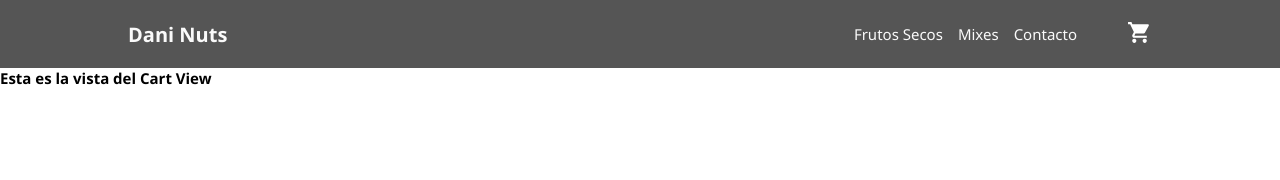
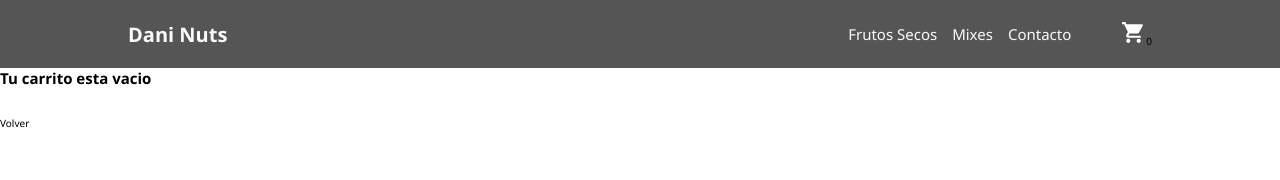
Before and after one commit to danielagenaro98/E-Commerce, a React (Create React App) app: page /cart in a window 1280 px wide. Shown: the top 180 px of the page. Built offline with nearby package versions, Linux system fonts and the light colour scheme.

Commit message:
New CartContext and CartWidget

```diff
--- a/src/App.js
+++ b/src/App.js
@@ -3,9 +3,11 @@ import CartView from './components/CartView';
 import ItemDetailContainer from './components/ItemDetailContainer';
 import ItemListContainer from './components/ItemListContainer';
 import Navbar from './components/Navbar';
+import { CartProvider } from './context/CartContext';
 
 function App() {
   return (
+    <CartProvider>
       <BrowserRouter>
         <Navbar brand="Dani Nuts" />
         <Routes>
@@ -16,6 +18,7 @@ function App() {
           <Route path="*" element={<Navigate to="/" />} />
         </Routes>
       </BrowserRouter>
+    </CartProvider>
   );
 }
 
--- a/src/components/CartView.js
+++ b/src/components/CartView.js
@@ -1,7 +1,52 @@
+import { useContext } from 'react';
+import { CartContext } from '../context/CartContext';
+import DeleteIcon from '@mui/icons-material/Delete';
+import { Link } from 'react-router-dom';
+
 const CartView = () => {
+  const { cart, cartTotal, cleanCart, removeFromCart } =
+    useContext(CartContext);
   return (
     <div>
-      <h2>Esta es la vista del Cart View</h2>
+      {cart.length === 0 ? (
+        <>
+          <h2>Tu carrito esta vacio</h2>
+          <br />
+          <br />
+          <Link to="/"> Volver </Link>
+        </>
+      ) : (
+        <>
+          <br />
+          <h2>Tu Compra</h2>
+          <br />
+          <hr />
+          {cart.map((el) => (
+            <div key={el.id}>
+              <h3>{el.nombre}</h3>
+              <p>${el.precio}</p>
+              <p>Cantidad: {el.cantidad}</p>
+              <br />
+              <button
+                onClick={() => {
+                  removeFromCart(el.id);
+                }}
+              >
+                <DeleteIcon sx={{ color: 'red', fontSize: 25 }} />
+              </button>
+            </div>
+          ))}
+          <hr />
+          <br />
+          <h4>Total: ${cartTotal()}</h4>
+          <br />
+          <br />
+          <button onClick={cleanCart}>Vaciar Carrito</button>
+          <br />
+          <br />
+          <button>Terminar mi compra</button>
+        </>
+      )}
     </div>
   );
 };
--- /dev/null
+++ b/src/components/CartWidget.js
@@ -0,0 +1,14 @@
+import ShoppingCartIcon from '@mui/icons-material/ShoppingCart';
+import { useContext } from 'react';
+import { CartContext } from '../context/CartContext';
+
+export const CartWidget = () => {
+  const { cartLength } = useContext(CartContext);
+
+  return (
+    <div>
+      <ShoppingCartIcon sx={{ color: 'white', fontSize: 25 }} />
+      <span>{cartLength()}</span>
+    </div>
+  );
+};
--- a/src/components/ItemDetail.js
+++ b/src/components/ItemDetail.js
@@ -2,8 +2,13 @@ import ItemCount from './ItemCount';
 import classes from './Item.module.scss';
 import { useNavigate } from 'react-router';
 import useCounter from './useCounter';
+import { useContext } from 'react';
+import { CartContext } from '../context/CartContext';
+import { Link } from 'react-router-dom';
 
 const ItemDetail = ({ item }) => {
+  const { addCart, isInCart } = useContext(CartContext);
+
   const { counter, increment, decrement } = useCounter(0, 10);
 
   const navigate = useNavigate();
@@ -13,10 +18,11 @@ const ItemDetail = ({ item }) => {
   };
 
   const handleAddCart = () => {
-    console.log('Item agregado', {
+    counter > 0 &&
+      addCart({
         id: item.id,
-      precio: item.price,
-      nombre: item.name,
+        precio: item.precio,
+        nombre: item.nombre,
         cantidad: counter,
       });
   };
@@ -28,6 +34,7 @@ const ItemDetail = ({ item }) => {
         <p className={classes.size}>Cantidad: {item.cantidad}</p>
         <p className={classes.price}>Precio: ${item.precio}</p>
       </div>
+      {!isInCart(item.id) ? (
         <div>
           <ItemCount
             increment={increment}
@@ -36,7 +43,13 @@ const ItemDetail = ({ item }) => {
             counter={counter}
           />
         </div>
+      ) : (
+        <Link to="/cart">Terminar mi compra</Link>
+      )}
+
       <br />
+      <br />
+
       <button onClick={handleback}>Volver</button>
     </div>
   );
--- a/src/components/Navbar.js
+++ b/src/components/Navbar.js
@@ -1,5 +1,5 @@
-import ShoppingCartIcon from '@mui/icons-material/ShoppingCart';
 import { Link } from 'react-router-dom';
+import { CartWidget } from './CartWidget';
 
 import classes from './Navbar.module.scss';
 
@@ -30,7 +30,7 @@ const Navbar = (props) => {
           </ul>
         </nav>
         <Link className={classes.item} to="/cart">
-          <ShoppingCartIcon sx={{ color: 'white', fontSize: 25 }} />
+          <CartWidget />
         </Link>
       </div>
     </header>
--- /dev/null
+++ b/src/context/CartContext.js
@@ -0,0 +1,50 @@
+import { createContext, useState } from 'react';
+
+export const CartContext = createContext();
+
+export const CartProvider = ({ children }) => {
+  const [cart, setCart] = useState([]);
+  console.log(cart);
+
+  const addCart = (item) => {
+    setCart([...cart, item]);
+  };
+
+  const isInCart = (id) => {
+    return cart.some((el) => el.id === id);
+  };
+
+  const cartLength = () => {
+    return cart.reduce((acc, el) => acc + el.cantidad, 0);
+  };
+
+  const cleanCart = () => {
+    setCart([]);
+  };
+
+  const cartTotal = () => {
+    console.log(cart);
+    return cart.reduce((total, el) => total + el.precio * el.cantidad, 0);
+  };
+
+  const removeFromCart = (id) => {
+    setCart(cart.filter((el) => el.id != id));
+  };
+
+  return (
+    <CartContext.Provider
+      value={{
+        cart,
+        addCart,
+        isInCart,
+        cartLength,
+        cleanCart,
+        cartTotal,
+        removeFromCart,
+      }}
+    >
+      {' '}
+      {children}{' '}
+    </CartContext.Provider>
+  );
+};
```
Lines whose indentation alone changed are shown as unchanged.
